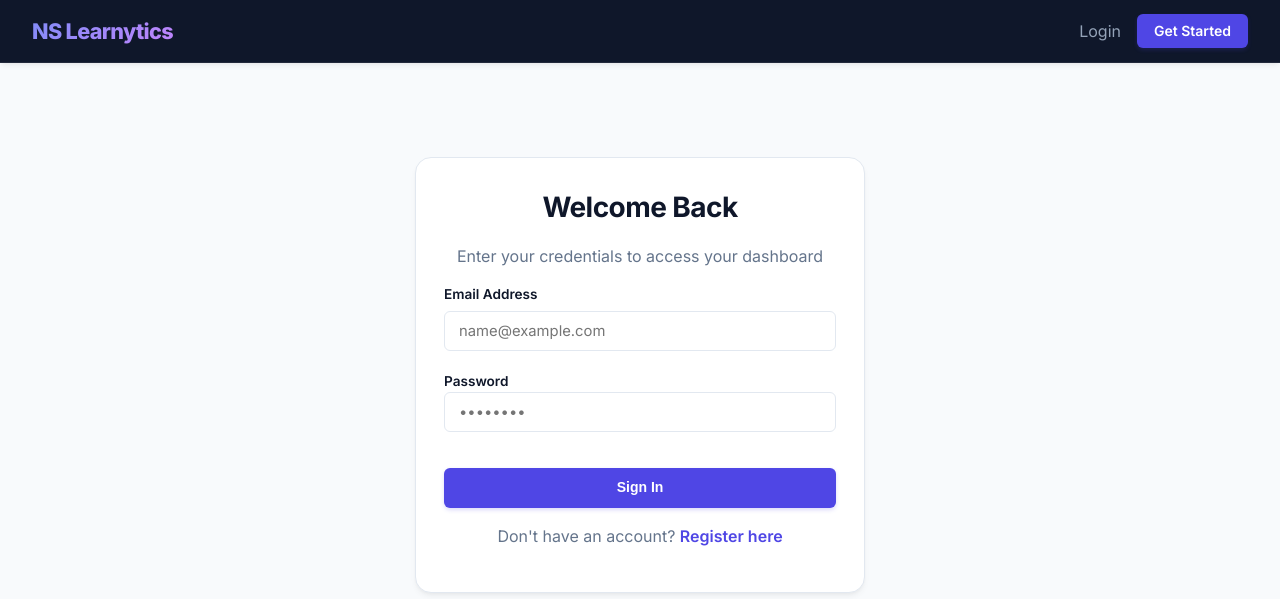
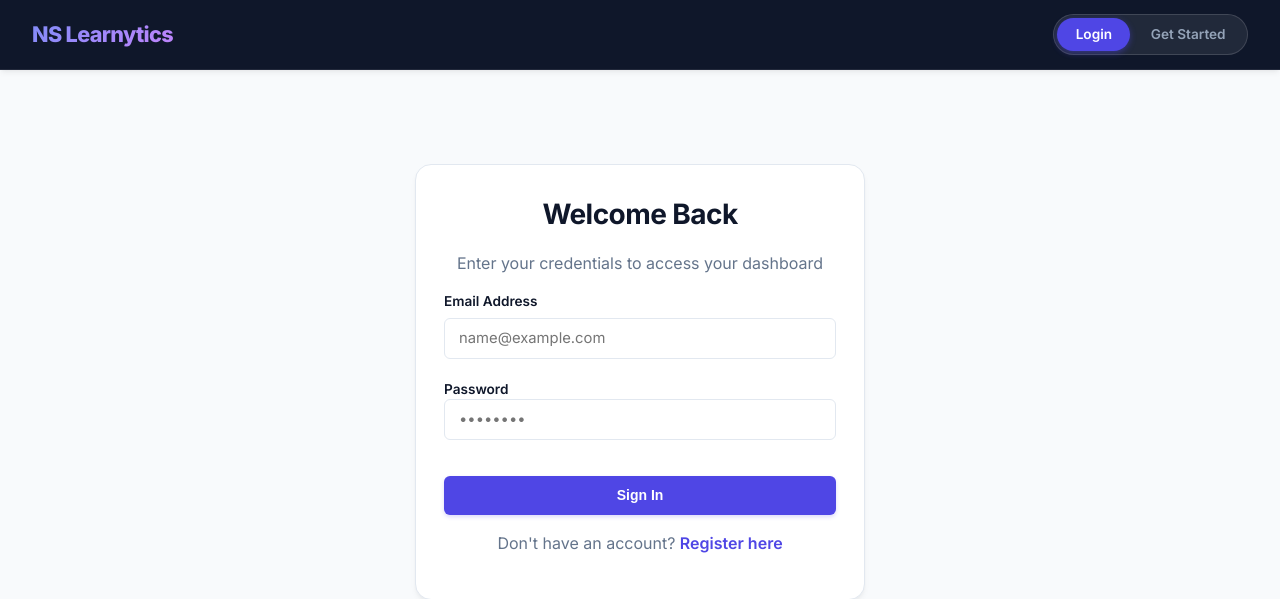
Before and after one commit to nihadn6/NS-learnytics, a Flask app: page /login in a window 1280 px wide. Shown: the top 599 px of the page. Run offline with Flask 3, Linux system fonts and the light colour scheme.

Commit message:
Add dynamic Login and Get Started segmented toggle switch in public navbar

```diff
--- a/static/css/style.css
+++ b/static/css/style.css
@@ -132,6 +132,38 @@ a:hover {
     display: flex;
     gap: 1rem;
     align-items: center;
+}
+
+/* Public Auth Segmented Toggle Switch */
+.auth-toggle-switch {
+    display: inline-flex;
+    align-items: center;
+    background: rgba(255, 255, 255, 0.08);
+    border: 1px solid rgba(255, 255, 255, 0.14);
+    border-radius: 9999px;
+    padding: 3px;
+    gap: 2px;
+}
+
+.auth-toggle-btn {
+    padding: 0.4rem 1.15rem;
+    font-size: 0.85rem;
+    font-weight: 600;
+    border-radius: 9999px;
+    color: #94a3b8;
+    text-decoration: none;
+    transition: all 0.2s cubic-bezier(0.4, 0, 0.2, 1);
+    white-space: nowrap;
+}
+
+.auth-toggle-btn:hover {
+    color: #ffffff;
+}
+
+.auth-toggle-btn.active {
+    background: var(--primary);
+    color: #ffffff !important;
+    box-shadow: 0 2px 6px rgba(79, 70, 229, 0.45);
 }
 
 /* ==========================================================================
--- a/templates/base.html
+++ b/templates/base.html
@@ -346,8 +346,14 @@
     <nav class="public-nav">
         <div class="logo">NS Learnytics</div>
         <div class="nav-links">
-            <a href="{{ url_for('auth.login') }}" style="color: #94a3b8;">Login</a>
-            <a href="{{ url_for('auth.register') }}" class="btn btn-primary" style="padding: 0.45rem 1rem;">Get Started</a>
+            <div class="auth-toggle-switch">
+                <a href="{{ url_for('auth.login') }}" class="auth-toggle-btn {% if request.endpoint == 'auth.login' %}active{% endif %}">
+                    Login
+                </a>
+                <a href="{{ url_for('auth.register') }}" class="auth-toggle-btn {% if request.endpoint == 'auth.register' %}active{% endif %}">
+                    Get Started
+                </a>
+            </div>
         </div>
     </nav>
 
```
